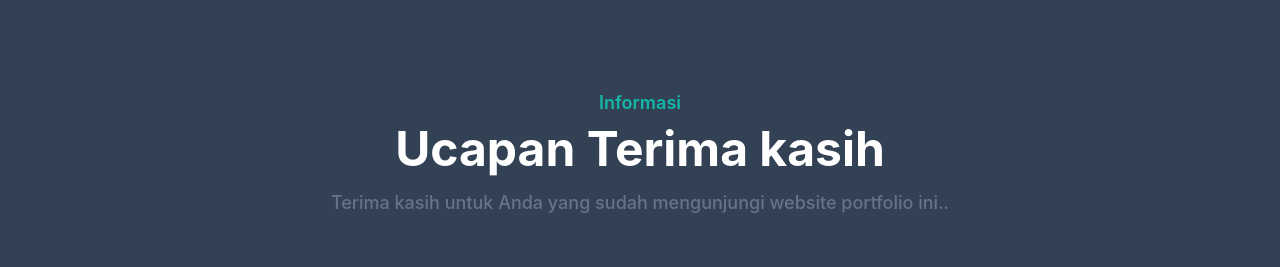
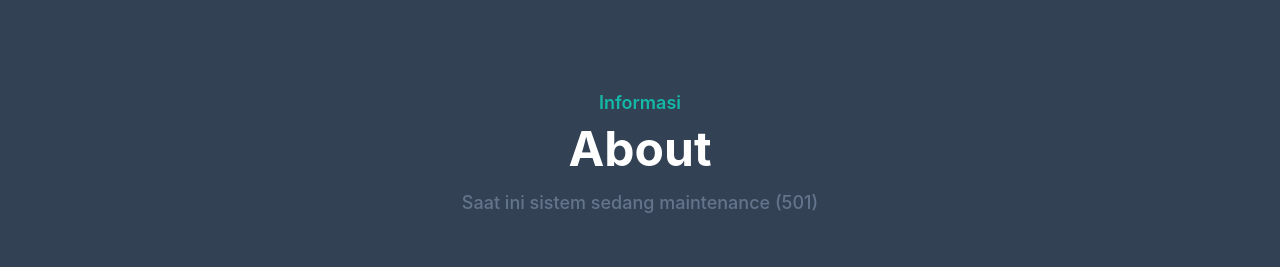
Before and after one commit to mhrpwfc88/portfolio-mhrp, a plain HTML site: page index.html in a window 1280 px wide. Shown: the part 2380-2647 px from the top of the page. Drawn offline with Linux system fonts and the light colour scheme.

Commit message:
maintenance

```diff
--- a/index.html
+++ b/index.html
@@ -5,7 +5,7 @@
     <meta http-equiv="X-UA-Compatible" content="IE=edge" />
     <meta name="viewport" content="width=device-width, initial-scale=1.0" />
     <link href="dist/output.css" rel="stylesheet" />
-    <title>Portfolio-web</title>
+    <title>website-portfolio</title>
   </head>
   <body>
     <!-- header start -->
@@ -196,6 +196,9 @@
               seperti Git Hub yang berguna untuk menyimpan repositori atau
               kodingan yang Kami buat
             </p>
+
+
+
             <div class="flex items-center">
               <!-- youtube -->
               <a
@@ -217,6 +220,9 @@
                 </svg>
               </a>
               <!-- instagram -->
+
+
+
               <a
                 href="https://www.instagram.com/mhrp_wfc/"
                 target="_blank"
@@ -319,6 +325,8 @@
 
     <!-- About section End -->
 
+
+
     <!-- portfolio start -->
     <section id="portfolio" class="bg-slate-100 pt-36 pb-16">
       <div class="container">
@@ -392,6 +400,10 @@
     </section>
     <!-- galery End -->
 
+
+
+
+
     <!-- clients start -->
     <section id="clients" class="bg-slate-700 pt-36 pb-32">
       <div class="container">
@@ -401,17 +413,21 @@
             <h2
               class="mb-4 text-3xl font-bold text-white sm:text-4xl lg:text-5xl"
             >
-              Ucapan Terima kasih
+              About
             </h2>
             <p class="text-md font-medium text-secondary md:text-lg">
-              Terima kasih untuk Anda yang sudah mengunjungi website portfolio
-              ini..
+              Saat ini sistem sedang maintenance (501)
             </p>
           </div>
         </div>
       </div>
     </section>
     <!-- clients End -->
+
+
+
+
+
 
     <!-- blog start -->
     <section id="blog" class="bg-slate-100 pt-36 pb-32">
@@ -516,6 +532,8 @@
     </section>
     <!-- blog End -->
 
+
+
     <!-- contact start -->
     <section id="contact" class="pt-36 pb-32">
       <div class="container">
@@ -576,6 +594,8 @@
       </div>
     </section>
     <!-- contact End -->
+
+
 
     <!-- footer start -->
     <footer class="bg-dark pt-24 pb-12">
```
Also changed, not shown: dist/output.css.
